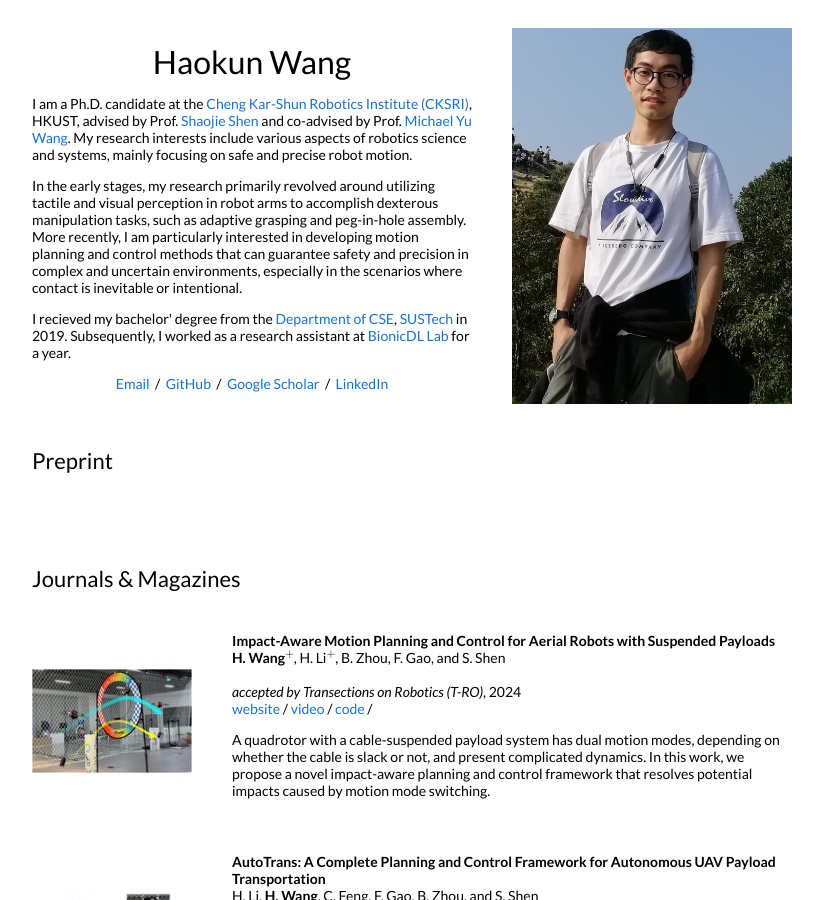
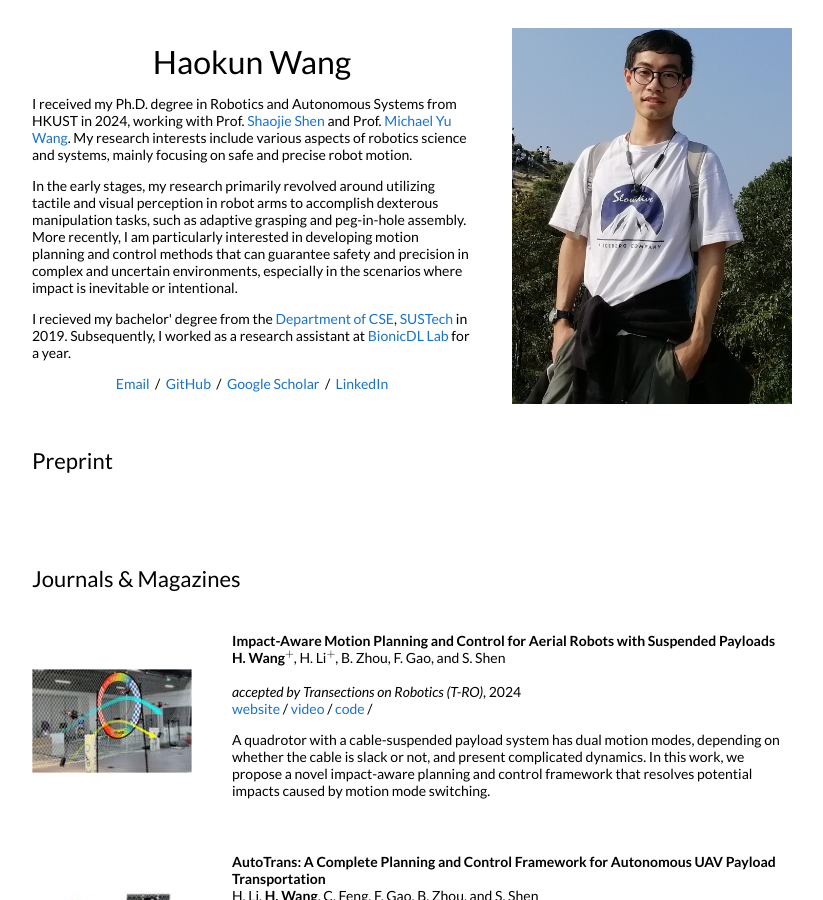
Before and after one commit to haokun-wang/haokun-wang.github.io, a Jekyll site: the page built from _posts/2023-04-28-impact.markdown, in a window 1280 px wide and 900 px high. Shown: the whole window, without its empty margins (228-1051 px from the left). Built offline with Jekyll 4.4.1, drawn with Linux system fonts in a browser that asks for light colours.

Commit message:
[Update] update recent info

```diff
--- a/_layouts/default.html
+++ b/_layouts/default.html
@@ -43,10 +43,9 @@
               <h1>
               Haokun Wang
               </h1>
-              <p>I am a Ph.D. candidate at the <a href="https://ri.hkust.edu.hk/">Cheng Kar-Shun Robotics Institute (CKSRI)</a>, HKUST, advised by Prof. <a href="https://uav.hkust.edu.hk/">Shaojie Shen</a> and co-advised by Prof. <a href="https://scholar.google.com.sg/citations?user=Oo7c22wAAAAJ&hl=en">Michael Yu Wang</a>.
-                 My research interests include various aspects of robotics science and systems, mainly focusing on safe and precise robot motion.</p>
-              <p>In the early stages, my research primarily revolved around utilizing tactile and visual perception in robot arms to accomplish dexterous manipulation tasks, such as adaptive grasping and peg-in-hole assembly.
-                 More recently, I am particularly interested in developing motion planning and control methods that can guarantee safety and precision in complex and uncertain environments, especially in the scenarios where contact is inevitable or intentional.
+              <p>I received my Ph.D. degree in Robotics and Autonomous Systems from HKUST in 2024, working with Prof. <a href="https://uav.hkust.edu.hk/">Shaojie Shen</a> and Prof. <a href="https://scholar.google.com.sg/citations?user=Oo7c22wAAAAJ&hl=en">Michael Yu Wang</a>. My research interests include various aspects of robotics science and systems, mainly focusing on safe and precise robot motion.
+              </p>
+              <p>In the early stages, my research primarily revolved around utilizing tactile and visual perception in robot arms to accomplish dexterous manipulation tasks, such as adaptive grasping and peg-in-hole assembly. More recently, I am particularly interested in developing motion planning and control methods that can guarantee safety and precision in complex and uncertain environments, especially in the scenarios where impact is inevitable or intentional.
               </p>
                  <!-- I firmly believe that intelligent physical systems can extend or augment human capabilities, aiding us in exploring a broader future.</p> -->
               <p>I recieved my bachelor' degree from the <a href="https://cse.sustech.edu.cn/en/">Department of CSE</a>, <a href="https://www.sustech.edu.cn/en/">SUSTech</a> in 2019.
```
